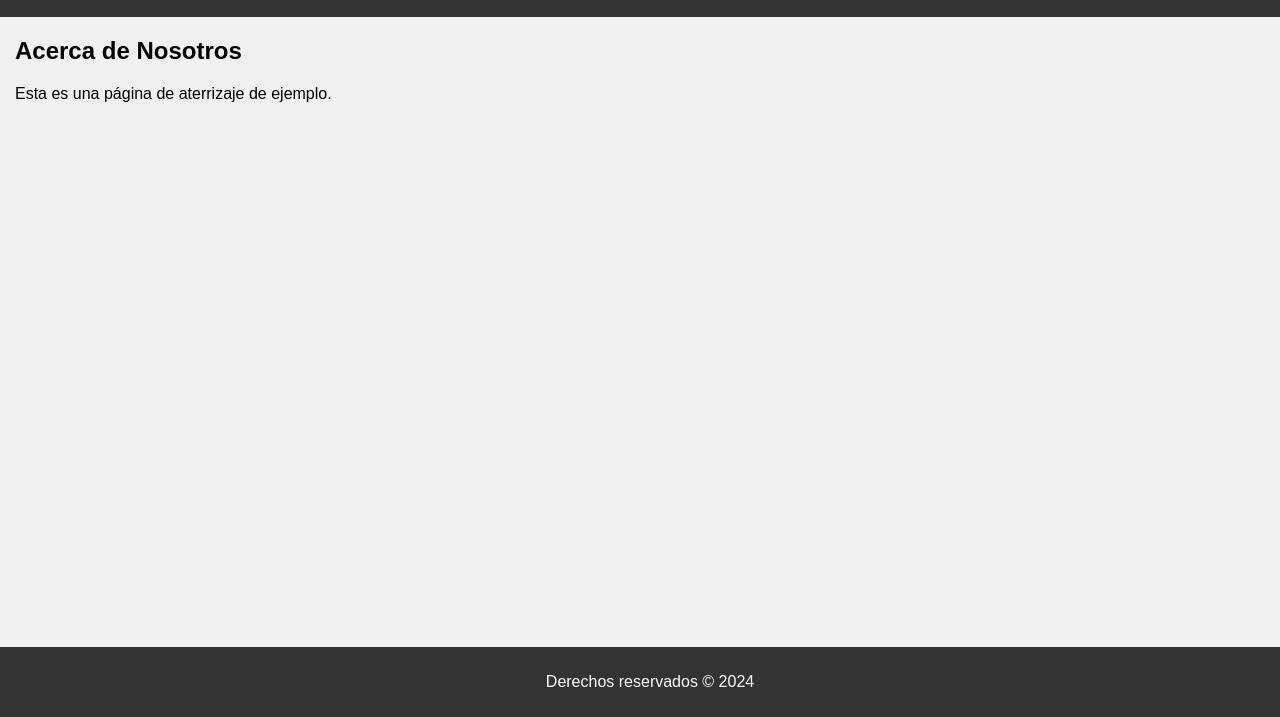
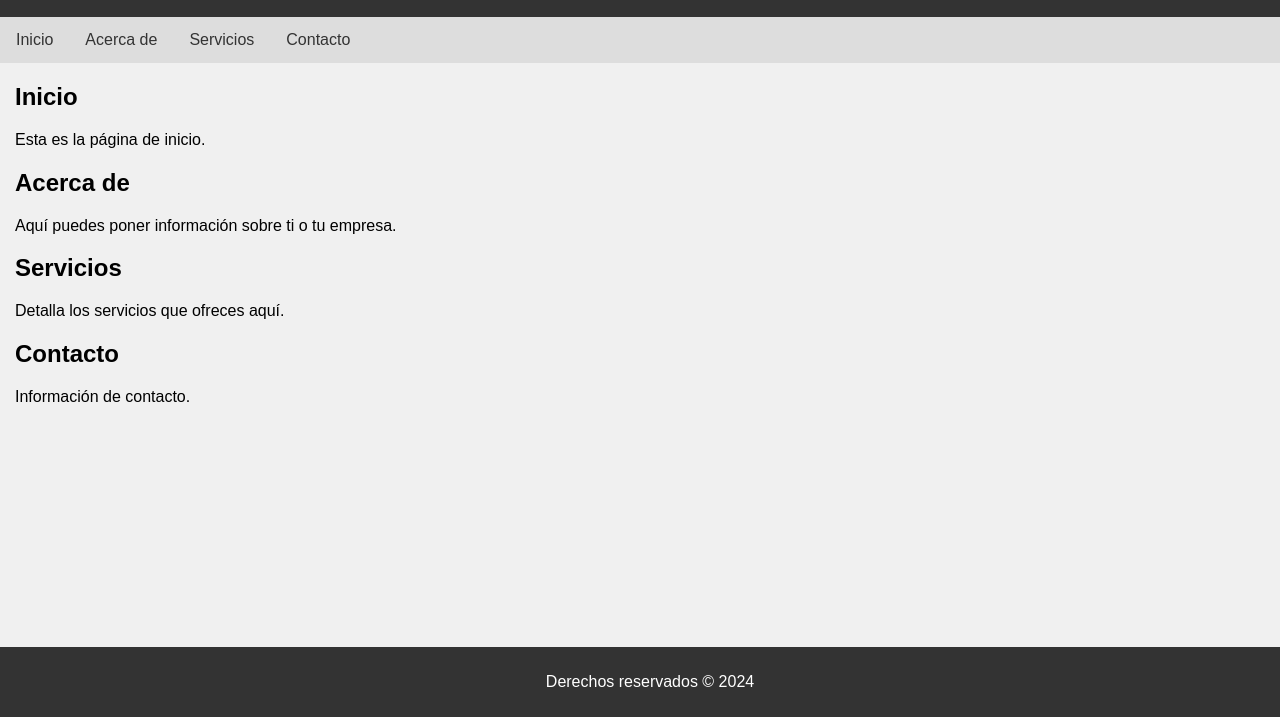
Before and after one commit to Joelhernandezc92/miprimeraweb, a plain HTML site: page index.html in a window 1280 px wide. Shown: the part 83-800 px from the top of the page. Drawn offline with Linux system fonts and the light colour scheme.

Commit message:
Update index.html

```diff
--- a/index.html
+++ b/index.html
@@ -1,7 +1,7 @@
 <!DOCTYPE html>
 <html>
 <head>
-    <title>Mi Landing Page</title>
+    <title>Mi Página Personalizada</title>
     <style>
         body {
             font-family: Arial, sans-serif;
@@ -14,6 +14,22 @@
             color: #fff;
             padding: 10px;
             text-align: center;
+        }
+        .nav {
+            background-color: #ddd;
+            overflow: hidden;
+        }
+        .nav a {
+            float: left;
+            display: block;
+            color: #333;
+            text-align: center;
+            padding: 14px 16px;
+            text-decoration: none;
+        }
+        .nav a:hover {
+            background-color: #ddd;
+            color: black;
         }
         .main {
             margin: 15px;
@@ -31,11 +47,26 @@
 </head>
 <body>
     <div class="header">
-        <h1>Bienvenido a Mi Landing Page</h1>
+        <h1>Bienvenido a Mi Página Personalizada</h1>
+    </div>
+    <div class="nav">
+        <a href="#inicio">Inicio</a>
+        <a href="#acerca">Acerca de</a>
+        <a href="#servicios">Servicios</a>
+        <a href="#contacto">Contacto</a>
     </div>
     <div class="main">
-        <h2>Acerca de Nosotros</h2>
-        <p>Esta es una página de aterrizaje de ejemplo.</p>
+        <h2 id="inicio">Inicio</h2>
+        <p>Esta es la página de inicio.</p>
+
+        <h2 id="acerca">Acerca de</h2>
+        <p>Aquí puedes poner información sobre ti o tu empresa.</p>
+
+        <h2 id="servicios">Servicios</h2>
+        <p>Detalla los servicios que ofreces aquí.</p>
+
+        <h2 id="contacto">Contacto</h2>
+        <p>Información de contacto.</p>
     </div>
     <div class="footer">
         <p>Derechos reservados © 2024</p>
```
